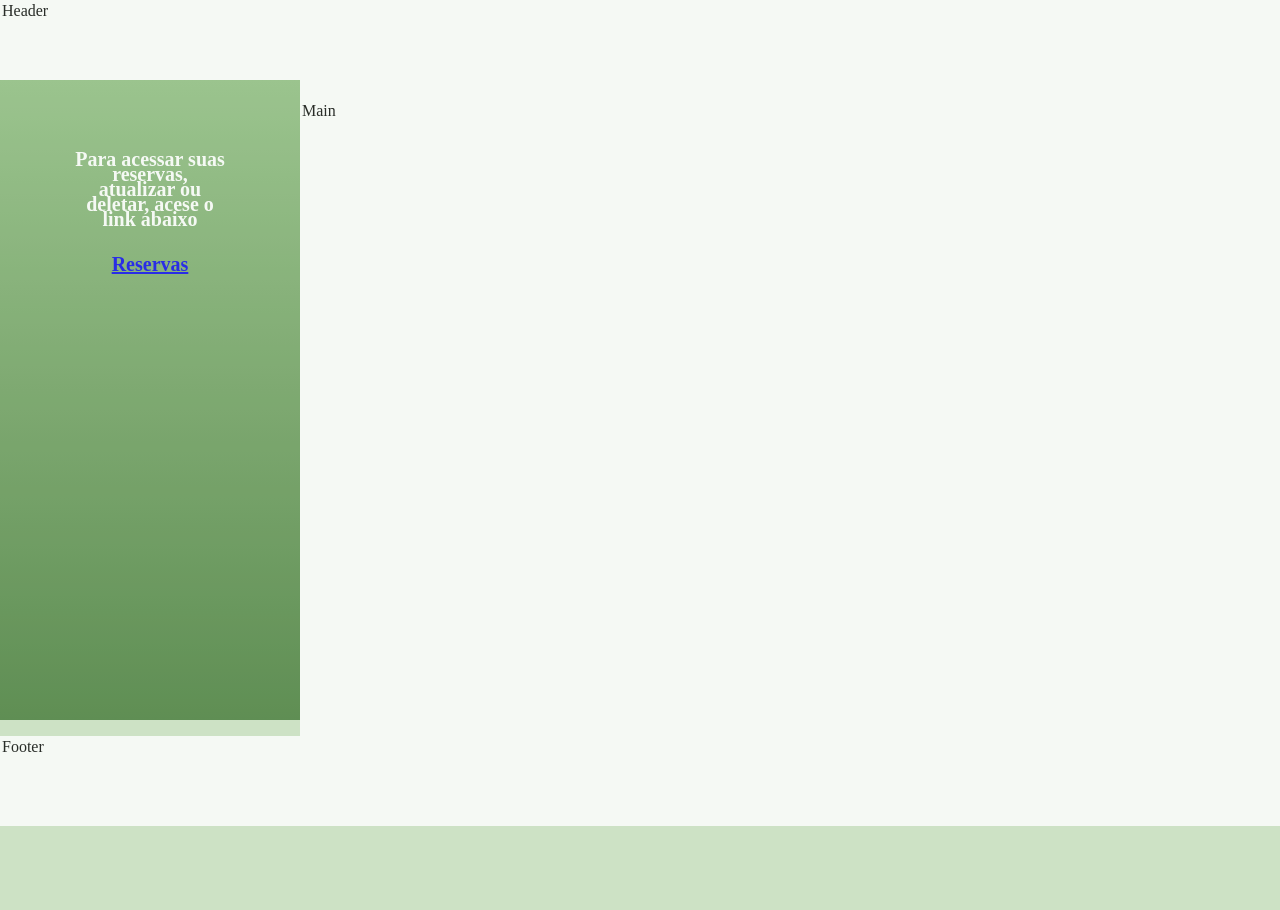
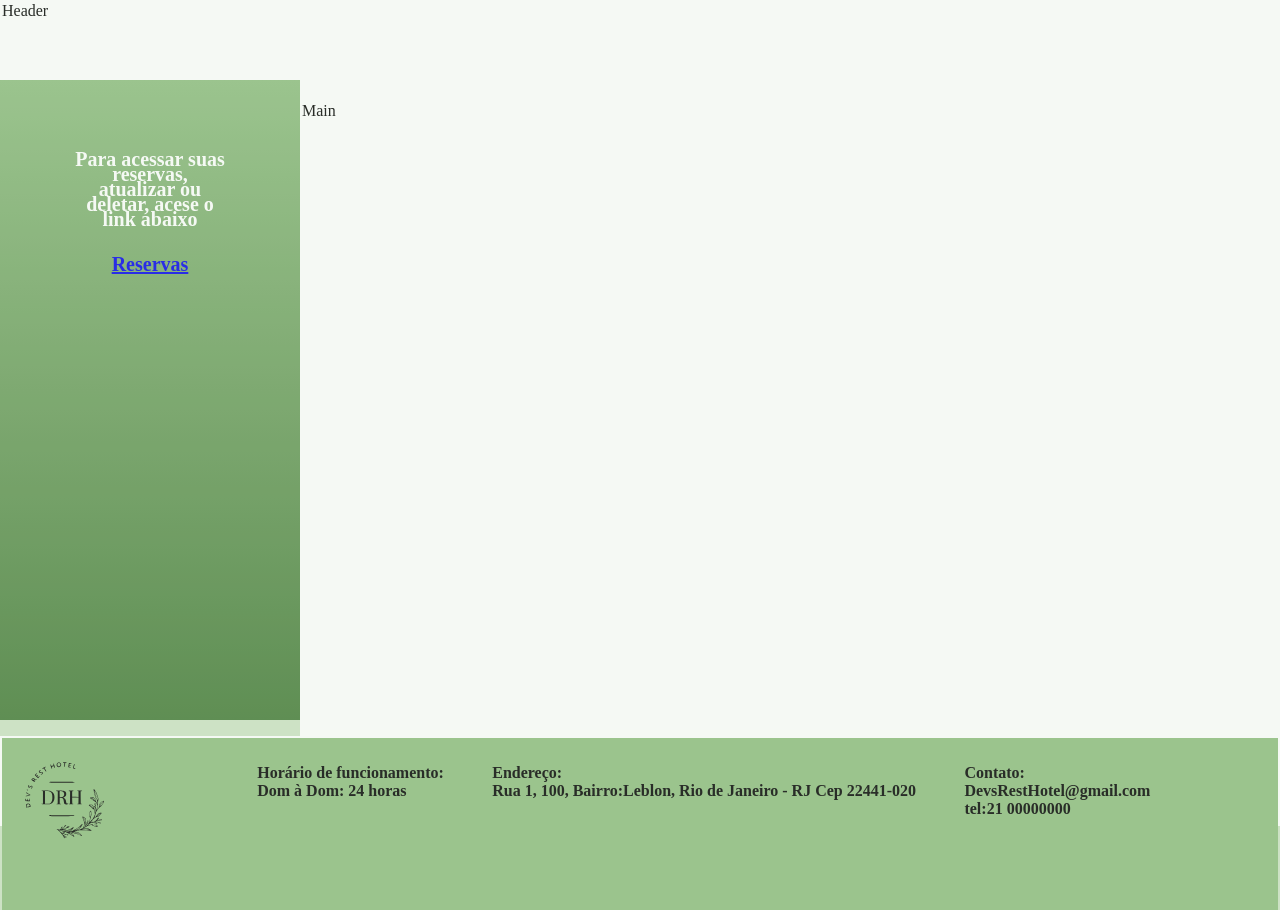
Before and after one commit to enricomartins018/mod5_devs_rest_hotel, a React (Vite) app: page / in a window 1280 px wide. Before the commit the page ends 826 px from the top, so only its background shows below. Built offline with nearby package versions, Linux system fonts and the light colour scheme.

Commit message:
Adicionei logo e atualizações no footer

```diff
--- a/src/components/Footer/Footer.jsx
+++ b/src/components/Footer/Footer.jsx
@@ -1,7 +1,19 @@
 import React from 'react'
+import S from './Footer.module.css'
+import image from "../../assets/logo.svg";
 
 export const Footer = () => {
   return (
-    <div>Footer</div>
+    <div className={S.footer}>
+      <div className={S.container}>
+      <img className={S.img} src={image} alt="logo" />
+      {/*Aqui vai entrar o formulário*/}
+      <div className={S.containerTexto}>
+      <p><b>Horário de funcionamento:<br/>Dom à Dom: 24 horas</b></p>
+      <p><b>Endereço:<br/>Rua 1, 100, Bairro:Leblon, Rio de Janeiro - RJ Cep 22441-020</b></p>
+      <p><b>Contato:<br/>DevsRestHotel@gmail.com<br/>tel:21 00000000</b></p>
+      </div>
+      </div>
+    </div>
   )
 }
--- a/src/components/Footer/Footer.module.css
+++ b/src/components/Footer/Footer.module.css
@@ -1,3 +1,29 @@
 .footer{
-    background-color: red;
+    width: 100%;
+    height: 200%;
+    background-color: #8fbd7f  /*#ffffff*/;
+    /*display: flex;
+    flex-direction: row;
+    justify-content: space-between;*/
+
 }
+
+.img{
+    width: 10%;
+    height: 10%;
+}
+
+.container{
+    display: flex;
+    flex-direction: row;
+    justify-content: flex-start;
+}
+.containerTexto{
+    width: 70%;
+    margin-top: 2%;
+    margin-left:10%;
+    display: flex;
+    flex-direction: row;
+    justify-content: space-between;
+
+}
--- a/src/components/FormNewsLetter/FormNewsLetter.jsx
+++ b/src/components/FormNewsLetter/FormNewsLetter.jsx
@@ -2,6 +2,8 @@ import React from 'react'
 
 export const FormNewsLetter = () => {
   return (
-    <div>FormNewsLetter</div>
+    <div>
+      <input type="text" placeholder='E-mail'/>
+    </div>
   )
 }
--- a/src/pages/Home/Home.jsx
+++ b/src/pages/Home/Home.jsx
@@ -1,5 +1,6 @@
 import React from "react";
 import { Link } from "react-router-dom";
+import { Footer } from "../../components/Footer/Footer";
 import { Sidebar } from "../../components/Sidebar/Sidebar";
 import S from "./Home.module.css";
 const Home = () => {
@@ -10,7 +11,7 @@ const Home = () => {
         <Sidebar />
       </div>
       <div className={S.content}>Main</div>
-      <div className={S.footer}>Footer</div>
+      <div className={S.footer}><Footer/></div>
     </div>
   );
 };
```
Also changed, not shown: src/components/Navbar/Navbar.jsx (added, +41 -0 lines), src/components/Navbar/Navbar.module.css (added, +72 -0 lines), src/pages/Atualize/Atualize.jsx (added, +7 -0 lines), src/pages/Delete/Delete.jsx (added, +7 -0 lines), src/assets/logo.svg (added), src/components/FormNewsLetter/FormNewsLetter.module.css (added).
